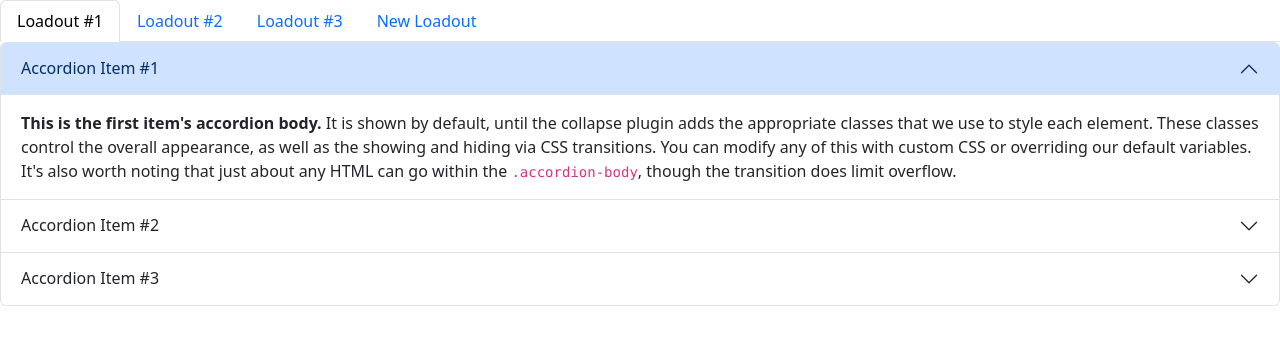
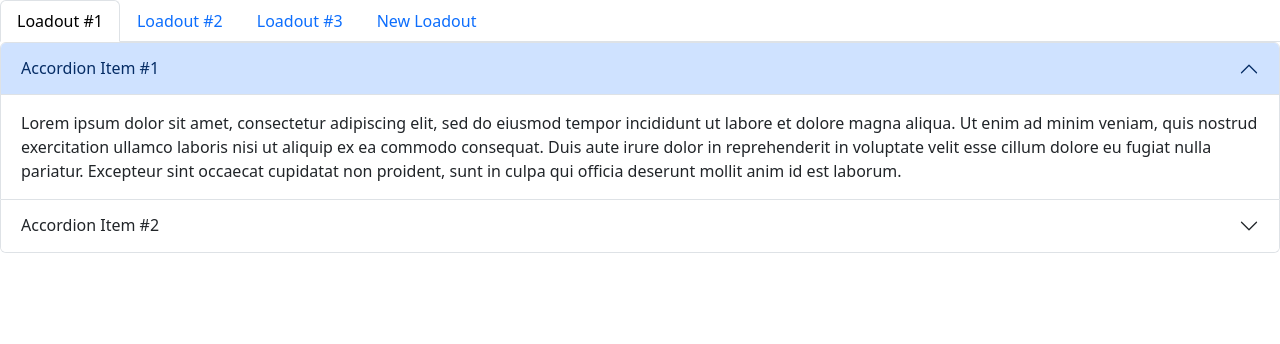
Before and after one commit to Teekiz/76DPSCalculatorUI, a React (Vite) app: page / in a window 1280 px wide. Shown: the top 344 px of the page. Built offline with nearby package versions, Linux system fonts and the light colour scheme.

Commit message:
Updated LoadoutNavigationBar to use React-bootstrap

```diff
--- a/package.json
+++ b/package.json
@@ -11,7 +11,9 @@
   },
   "dependencies": {
     "axios": "^1.7.7",
+    "bootstrap": "^5.3.3",
     "react": "^18.3.1",
+    "react-bootstrap": "^2.10.5",
     "react-dom": "^18.3.1"
   },
   "devDependencies": {
--- a/src/App.tsx
+++ b/src/App.tsx
@@ -1,6 +1,5 @@
-import React, { useState } from 'react';
+import { useState } from 'react';
 
-//mport Weapon from './components/Weapon';
 import LoadoutNavigationBar from './components/LoadoutNavigationBar';
 import LoadoutDataAccordion from './components/LoadoutDataAccordion';
 import { LoadoutContext } from './contexts/LoadoutContext';
--- a/src/components/LoadoutDataAccordion.tsx
+++ b/src/components/LoadoutDataAccordion.tsx
@@ -1,45 +1,32 @@
-import React from "react"
+import Accordion from 'react-bootstrap/Accordion';
 
-export default function LoadoutDataAccordion()
-{
-    return (
-        <div className="accordion" id="accordionPanelsStayOpenExample">
-      <div className="accordion-item">
-        <h2 className="accordion-header">
-          <button className="accordion-button" type="button" data-bs-toggle="collapse" data-bs-target="#panelsStayOpen-collapseOne" aria-expanded="true" aria-controls="panelsStayOpen-collapseOne">
-            Accordion Item #1
-          </button>
-        </h2>
-        <div id="panelsStayOpen-collapseOne" className="accordion-collapse collapse show">
-          <div className="accordion-body">
-            <strong>This is the first item's accordion body.</strong> It is shown by default, until the collapse plugin adds the appropriate classes that we use to style each element. These classes control the overall appearance, as well as the showing and hiding via CSS transitions. You can modify any of this with custom CSS or overriding our default variables. It's also worth noting that just about any HTML can go within the <code>.accordion-body</code>, though the transition does limit overflow.
-          </div>
-        </div>
-      </div>
-      <div className="accordion-item">
-        <h2 className="accordion-header">
-          <button className="accordion-button collapsed" type="button" data-bs-toggle="collapse" data-bs-target="#panelsStayOpen-collapseTwo" aria-expanded="false" aria-controls="panelsStayOpen-collapseTwo">
-            Accordion Item #2
-          </button>
-        </h2>
-        <div id="panelsStayOpen-collapseTwo" className="accordion-collapse collapse">
-          <div className="accordion-body">
-            <strong>This is the second item's accordion body.</strong> It is hidden by default, until the collapse plugin adds the appropriate classes that we use to style each element. These classes control the overall appearance, as well as the showing and hiding via CSS transitions. You can modify any of this with custom CSS or overriding our default variables. It's also worth noting that just about any HTML can go within the <code>.accordion-body</code>, though the transition does limit overflow.
-          </div>
-        </div>
-      </div>
-      <div className="accordion-item">
-        <h2 className="accordion-header">
-          <button className="accordion-button collapsed" type="button" data-bs-toggle="collapse" data-bs-target="#panelsStayOpen-collapseThree" aria-expanded="false" aria-controls="panelsStayOpen-collapseThree">
-            Accordion Item #3
-          </button>
-        </h2>
-        <div id="panelsStayOpen-collapseThree" className="accordion-collapse collapse">
-          <div className="accordion-body">
-            <strong>This is the third item's accordion body.</strong> It is hidden by default, until the collapse plugin adds the appropriate classes that we use to style each element. These classes control the overall appearance, as well as the showing and hiding via CSS transitions. You can modify any of this with custom CSS or overriding our default variables. It's also worth noting that just about any HTML can go within the <code>.accordion-body</code>, though the transition does limit overflow.
-          </div>
-        </div>
-      </div>
-    </div>
-    );
+export default function LoadoutDataAccordion() {
+  return (
+    <Accordion defaultActiveKey="0">
+      <Accordion.Item eventKey="0">
+        <Accordion.Header>Accordion Item #1</Accordion.Header>
+        <Accordion.Body>
+          Lorem ipsum dolor sit amet, consectetur adipiscing elit, sed do
+          eiusmod tempor incididunt ut labore et dolore magna aliqua. Ut enim ad
+          minim veniam, quis nostrud exercitation ullamco laboris nisi ut
+          aliquip ex ea commodo consequat. Duis aute irure dolor in
+          reprehenderit in voluptate velit esse cillum dolore eu fugiat nulla
+          pariatur. Excepteur sint occaecat cupidatat non proident, sunt in
+          culpa qui officia deserunt mollit anim id est laborum.
+        </Accordion.Body>
+      </Accordion.Item>
+      <Accordion.Item eventKey="1">
+        <Accordion.Header>Accordion Item #2</Accordion.Header>
+        <Accordion.Body>
+          Lorem ipsum dolor sit amet, consectetur adipiscing elit, sed do
+          eiusmod tempor incididunt ut labore et dolore magna aliqua. Ut enim ad
+          minim veniam, quis nostrud exercitation ullamco laboris nisi ut
+          aliquip ex ea commodo consequat. Duis aute irure dolor in
+          reprehenderit in voluptate velit esse cillum dolore eu fugiat nulla
+          pariatur. Excepteur sint occaecat cupidatat non proident, sunt in
+          culpa qui officia deserunt mollit anim id est laborum.
+        </Accordion.Body>
+      </Accordion.Item>
+    </Accordion>
+  );
 }
--- a/src/components/LoadoutNavigationBar.tsx
+++ b/src/components/LoadoutNavigationBar.tsx
@@ -1,35 +1,28 @@
-import React, { useContext } from "react"
+import { useContext } from "react"
 import { LoadoutContext } from "../contexts/LoadoutContext";
+import Nav from 'react-bootstrap/Nav';
 
 export default function LoadoutNavigationBar()
 {
     const { activeLoadoutTab, setActiveLoadoutTab } = useContext(LoadoutContext);
     const loadouts = ["Loadout #1", "Loadout #2", "Loadout #3", "New Loadout"];
 
-    const handleTabClick = (tabNumber: number) => {
-      setActiveLoadoutTab(tabNumber);
-    };
-    //used to determine if the name should include active or not (for bootstrap).
-    const getClassName = (tabNumber : number) => {
-       return activeLoadoutTab === tabNumber ? 'nav-link active' : 'nav-link';
+    const handleTabClick = (index : number) => {
+      setActiveLoadoutTab(index);
     };
 
     return (
-        <nav aria-label="Loadout navigation">
-            <ul className="nav nav-tabs" role="tablist">
-              {loadouts.map((loadout, index) => (
-                    <li className="nav-item" key={index} role="presentation">
-                        <a className={getClassName(index)}
-                        onClick={() => handleTabClick(index)}
-                        aria-selected={activeLoadoutTab === index} //the tab which is active
-                        aria-controls={`loadout-${index}`}
-                        href={`#loadout-${index}`}
-                        tabIndex={0} role="tab">
-                        { loadout }
-                        </a>
-                    </li>
-                ))}
-            </ul>
-        </nav>
-    );
+        <Nav variant="tabs" activeKey={activeLoadoutTab.toString()}>
+          {loadouts.map((loadout, index) => (
+            <Nav.Item key={index}>
+                <Nav.Link
+                    eventKey={index.toString()}
+                    onClick={() => handleTabClick(index)}
+                    aria-current={activeLoadoutTab === index ? "page" : undefined}>
+                    {loadout}
+                </Nav.Link>
+            </Nav.Item>
+          ))}
+        </Nav>
+      );
 }
```
Also changed, not shown: src/components/EquipmentTab.tsx (renamed from src/components/Weapon.tsx), 1 other file (tests, documents, lock files or other folders).
